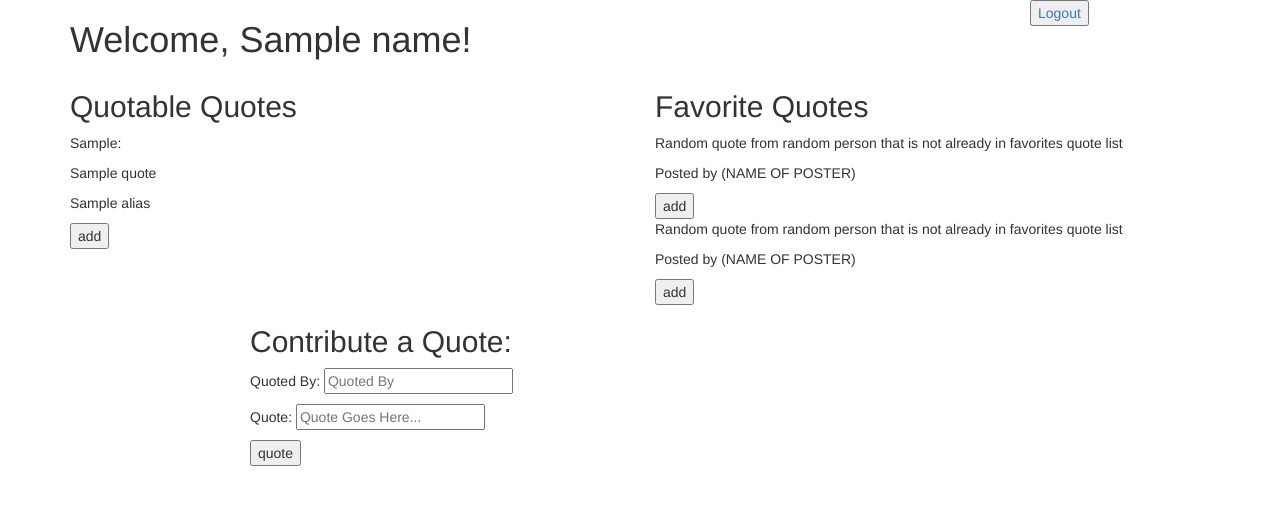
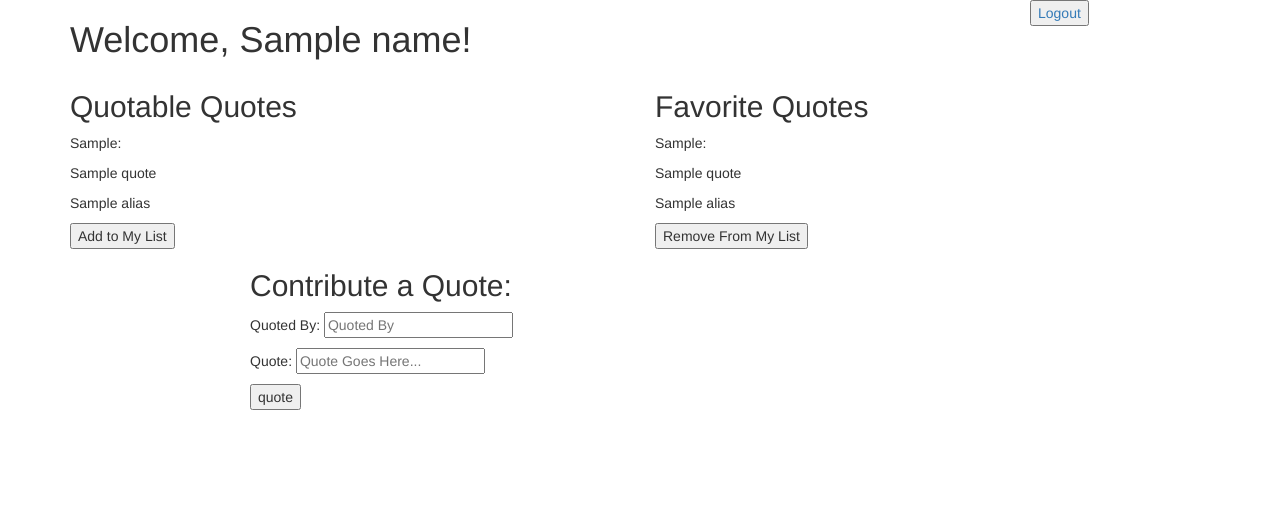
Before and after one commit to katrinaurso/Quoteable_Quotes, a CodeIgniter app: template application/views/quotes.php in a window 1280 px wide. Shown: the top 505 px of the page. Run offline with CodeIgniter, Linux system fonts and the light colour scheme; the template is opened without the code that fills it: most values are stand-ins (such as "Sample title", 1, 10 or a date in 2020).

Commit message:
Able to add and remove favorites.  Database section complete

```diff
--- a/application/config/routes.php
+++ b/application/config/routes.php
@@ -7,4 +7,6 @@ $route['logout'] = "users/logout";
 
 $route['quotes'] = "quotes";
 $route['add'] = "quotes/add_quote";
+$route['add_to'] = "quotes/add_to_favorites";
+$route['remove_from'] = "quotes/remove_from_favorites";
 $route['404_override'] = '';
--- a/application/models/quote.php
+++ b/application/models/quote.php
@@ -3,7 +3,6 @@
 class Quote extends CI_Model {
 
 	public function add_quote($data) {
-		// var_dump($data);
 		$query = "INSERT INTO quotes (user_id, quoted_by, quote, created_at, updated_at) VALUES (?,?,?, NOW(), NOW())";
 		$values = array($data['user_id'], $data['quoted_by'], $data['quote']);
 		$this->db->query($query, $values);
@@ -17,4 +16,26 @@ class Quote extends CI_Model {
 		return $this->db->query($query)->result_array();
 	}
 
+	public function add_favorite($data) {
+		$query = "INSERT INTO favorite_quotes (user_id, quote_id, created_at, updated_at) VALUES (?,?, NOW(), NOW())";
+		$values = array($data['user_id'], $data['quote_id']);
+		$this->db->query($query, $values);
+		return $this->db->insert_id();
+	}
+
+	public function get_user_favorites($id) {
+		$query = "SELECT favorite_quotes.id, quoted_by, quote, alias FROM favorite_quotes
+				  LEFT JOIN quotes
+				  ON favorite_quotes.quote_id = quotes.id
+				  LEFT JOIN users
+				  ON quotes.user_id = users.id
+				  WHERE favorite_quotes.user_id = $id";
+		return $this->db->query($query)->result_array();
+	}
+
+	public function remove_from_favorites($data) {
+		$query = "DELETE FROM favorite_quotes WHERE id = $data";
+		return $this->db->query($query);
+	}
+
 }
--- a/application/views/quotes.php
+++ b/application/views/quotes.php
@@ -15,7 +15,7 @@
 			<a href="logout"><button>Logout</button></a>
 		</div>
 		<div class="row">
-			<form class="col-md-6" id="quotable" action="#" method="post">
+			<div class="col-md-6" id="quotable">
 				<h2>Quotable Quotes</h2>
 <?php 	if(!empty($quotes)) {
 			foreach($quotes as $quote) { ?>
@@ -23,27 +23,30 @@
 					<p><?php echo $quote['quoted_by'] ?>:</p>
 					<p><?php echo $quote['quote'] ?></p>
 					<p><?php echo $quote['alias'] ?></p>
-					<input type="hidden" name="quote_id" value="<?php echo $quote['id'] ?>">
-					<input type="submit" value="add" name="Add to My List">
+					<form action="/add_to" method="post">
+						<input type="hidden" name="quote_id" value="<?php echo $quote['id'] ?>">
+						<input type="submit" value="Add to My List">
+					</form>
 				</div>
 <?php	}
 				} ?>
-			</form>
-			<form class="col-md-6" id="favorites" action="3" method="post">
+			</div>
+			<div class="col-md-6" id="favorites">
 				<h2>Favorite Quotes</h2>
+<?php 	if(!empty($favorites)) {
+			foreach($favorites as $favorite) { ?>
 				<div class="quotes">
-					<p>Random quote from random person that is not already in favorites quote list</p>
-					<p>Posted by (NAME OF POSTER)</p>
-					<input type="hidden" name="quote_id" value="(QUOTE ID)">
-					<input type="submit" value="add" name="Remove From My List">
+					<p><?php echo $favorite['quoted_by'] ?>:</p>
+					<p><?php echo $favorite['quote'] ?></p>
+					<p><?php echo $favorite['alias'] ?></p>
+					<form action="/remove_from" method="post">
+						<input type="hidden" name="quote_id" value="<?php echo $favorite['id'] ?>">
+						<input type="submit" value="Remove From My List">
+					</form>
 				</div>
-				<div class="quotes">
-					<p>Random quote from random person that is not already in favorites quote list</p>
-					<p>Posted by (NAME OF POSTER)</p>
-					<input type="hidden" name="quote_id" value="(QUOTE ID)">
-					<input type="submit" value="add" name="Remove From My List">
-				</div>
-			</form>
+<?php		}
+		} ?>
+			</div>
 		</div>
 		<div class="row">
 			<form class="col-md-offset-2" action="/add" method="post">
@@ -52,7 +55,7 @@
 				<p>Quoted By: <input type="text" name="quoted_by" placeholder="Quoted By"></p>
 				<p>Quote: <input type="text" name="quote" placeholder="Quote Goes Here..."></p>
 				<input type="submit" value="quote" name="Submit">
-			</form>
+			</div>
 		</div>
 	</div>
 </body>
```
Also changed, not shown: application/controllers/quotes.php (+17 -0 lines).
